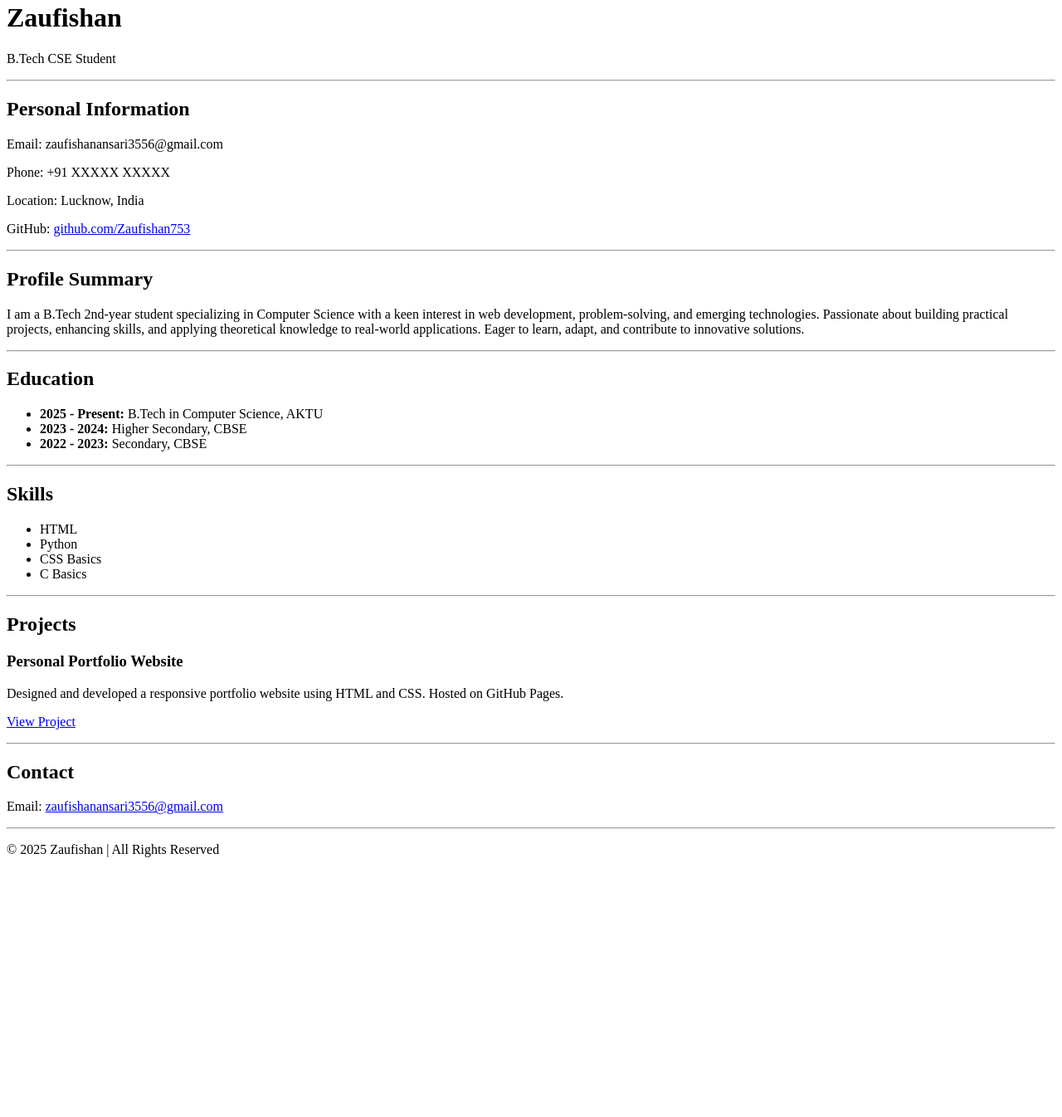
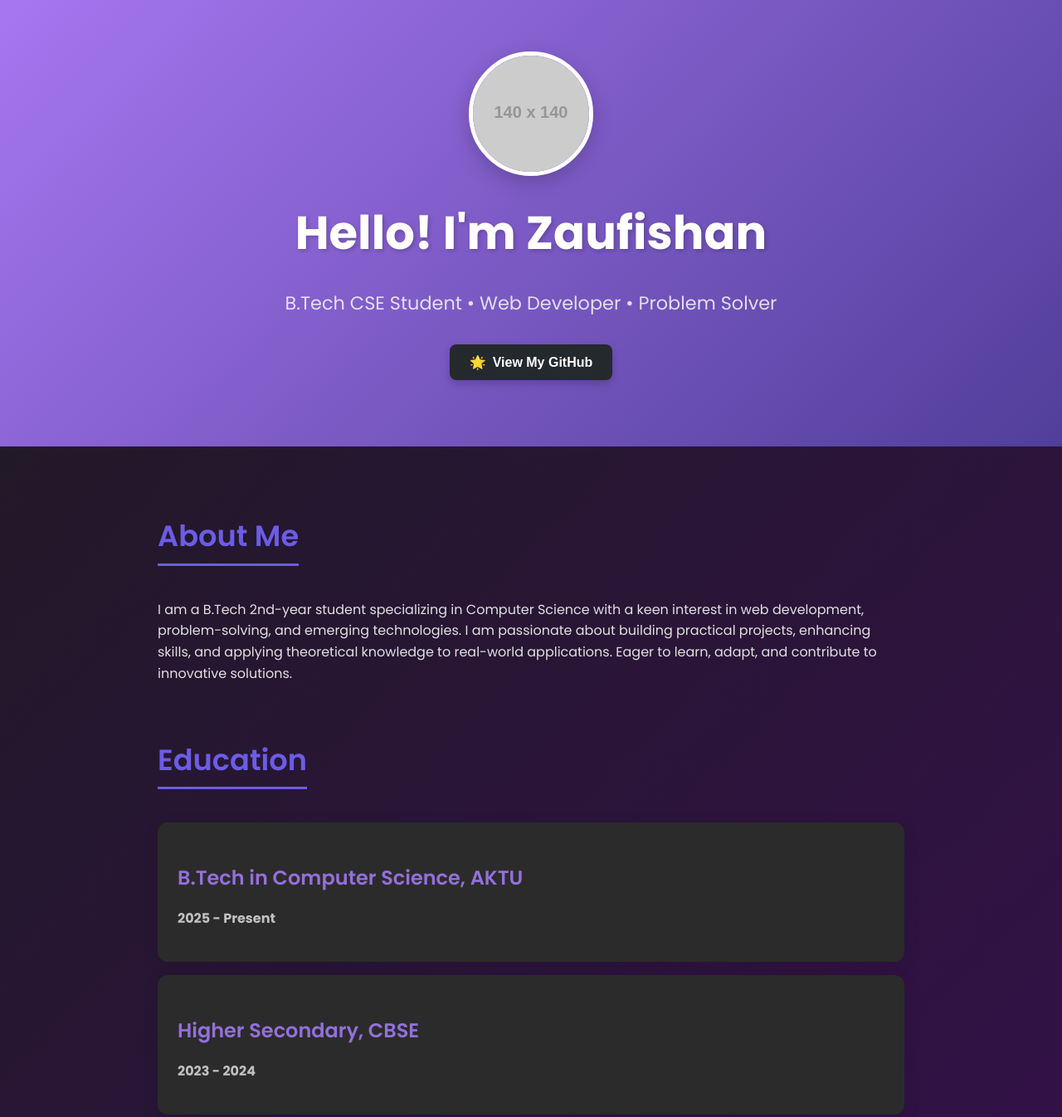
Before and after one commit to Zaufishan753/Portfolio, a plain HTML site: page index.html in a window 1280 px wide. Shown: the part 18-1364 px from the top of the page at 83% size. Before the commit the page ends 1067 px from the top, so only its background shows below. Drawn offline with Linux system fonts and the light colour scheme; placeholder pictures from the web are drawn by us.

Commit message:
Update index.html

```diff
--- a/index.html
+++ b/index.html
@@ -1,66 +1,254 @@
-<!DOCTYPE html>
+<!doctype html>
 <html lang="en">
 <head>
-    <meta charset="UTF-8">
-    <meta name="viewport" content="width=device-width, initial-scale=1.0">
-    <title>Zaufishan - Portfolio</title>
+  <meta charset="utf-8" />
+  <meta name="viewport" content="width=device-width,initial-scale=1" />
+  <title>Zaufishan — Portfolio</title>
+
+  <!-- CSS is now embedded directly in the HTML file -->
+  <style>
+    /* Importing a modern and professional font */
+    @import url('https://fonts.googleapis.com/css2?family=Poppins:wght@400;600;700&display=swap');
+
+    /* Basic styles for the entire page */
+    body {
+      font-family: 'Poppins', sans-serif;
+      margin: 0;
+      padding: 0;
+      background: linear-gradient(135deg, #1d1b20, #3c0c59); /* Changed to black and violet mixture */
+      color: #e0e0e0; /* Changed font color for better readability on dark background */
+      line-height: 1.6;
+    }
+
+    /* Hero section styling */
+    .hero {
+      text-align: center;
+      padding: 5rem 1rem;
+      background: linear-gradient(135deg, #a777f1, #513e9a); /* A deeper, more vibrant gradient */
+      color: white;
+    }
+
+    .avatar {
+      width: 140px;
+      height: 140px;
+      border-radius: 50%;
+      border: 5px solid white;
+      box-shadow: 0 8px 25px rgba(0, 0, 0, 0.2);
+      transition: transform 0.3s ease-in-out;
+      margin-bottom: 1rem;
+    }
+
+    .avatar:hover {
+      transform: scale(1.05);
+    }
+
+    .big-name {
+      font-size: 3.5rem;
+      font-weight: 700;
+      margin: 0;
+      color: white;
+      text-shadow: 2px 2px 5px rgba(0, 0, 0, 0.2);
+    }
+
+    .tagline {
+      font-size: 1.4rem;
+      color: rgba(255, 255, 255, 0.8);
+      margin-bottom: 2rem;
+    }
+
+    .github-btn {
+      background: #24292e; /* GitHub's brand color */
+      color: white;
+      border: none;
+      padding: 0.75rem 1.5rem;
+      font-size: 1rem;
+      font-weight: 600;
+      border-radius: 8px;
+      cursor: pointer;
+      transition: background-color 0.3s ease, transform 0.2s ease;
+      display: inline-flex;
+      align-items: center;
+      gap: 0.5rem;
+      box-shadow: 0 4px 10px rgba(0, 0, 0, 0.2);
+    }
+
+    .github-btn:hover {
+      background: #000;
+      transform: translateY(-2px);
+    }
+
+    /* Main content container */
+    main {
+      padding: 2rem;
+      max-width: 900px;
+      margin: auto;
+    }
+
+    /* Section headings */
+    h2 {
+      font-size: 2.2rem;
+      font-weight: 600;
+      color: #6c5ce7; /* Changed color for better readability */
+      border-bottom: 3px solid #6c5ce7;
+      display: inline-block;
+      padding-bottom: 0.25rem;
+      margin-top: 3rem;
+      margin-bottom: 1.5rem;
+    }
+
+    /* Skills list styling */
+    .skills-list {
+      list-style-type: none;
+      padding: 0;
+      display: flex;
+      flex-wrap: wrap;
+      gap: 1rem;
+    }
+
+    .skills-list li {
+      background-color: #6c5ce7;
+      color: white;
+      padding: 0.5rem 1rem;
+      border-radius: 20px;
+      font-weight: 600;
+    }
+
+    /* Project cards */
+    .project-card {
+      background: #2b2b2b; /* Changed card background for contrast */
+      padding: 1.5rem;
+      margin: 1rem 0;
+      border-radius: 12px;
+      box-shadow: 0 5px 20px rgba(0, 0, 0, 0.1);
+      transition: transform 0.3s ease;
+    }
+
+    .project-card:hover {
+      transform: translateY(-5px);
+      box-shadow: 0 8px 25px rgba(0, 0, 0, 0.15);
+    }
+
+    .project-card h3 {
+      font-size: 1.5rem;
+      font-weight: 600;
+      color: #9370db; /* Changed color for better readability */
+      margin-bottom: 0.5rem;
+    }
+
+    .project-card p {
+      color: #c0c0c0; /* Changed font color for better readability on dark background */
+    }
+
+    /* Contact section links */
+    a {
+      color: #9370db; /* Changed color for better readability */
+      text-decoration: none;
+      transition: color 0.3s ease;
+    }
+
+    a:hover {
+      color: #a777f1; /* Changed hover color for better readability */
+      text-decoration: underline;
+    }
+
+    /* Footer styling */
+    footer {
+      text-align: center;
+      padding: 1.5rem;
+      font-size: 0.9rem;
+      color: #999;
+      border-top: 1px solid #444; /* Changed border color for contrast */
+      margin-top: 3rem;
+    }
+
+    /* Styling for the heart icon in the footer */
+    .heart {
+      color: red;
+    }
+  </style>
+
+  <!-- Google Fonts for a more professional look -->
+  <link rel="preconnect" href="https://fonts.googleapis.com">
+  <link rel="preconnect" href="https://fonts.gstatic.com" crossorigin>
+  <link href="https://fonts.googleapis.com/css2?family=Poppins:wght@400;600;700&display=swap" rel="stylesheet">
 </head>
 <body>
+  <!-- Hero Section -->
+  <header class="hero">
+    <!-- Using a placeholder image with the initials ZA -->
+    <img class="avatar" src="https://placehold.co/140x140/513e9a/ffffff?text=ZA" alt="Zaufishan">
+    <h1 class="big-name">Hello! I'm Zaufishan</h1>
+    <p class="tagline">B.Tech CSE Student • Web Developer • Problem Solver</p>
+    <button class="github-btn" onclick="window.open('https://github.com/Zaufishan753','_blank')">
+      <span class="icon">🌟</span> View My GitHub
+    </button>
+  </header>
 
-<h1>Zaufishan</h1>
-<p>B.Tech CSE Student</p>
+  <main>
+    <!-- About Me Section -->
+    <section class="about">
+      <h2>About Me</h2>
+      <p>
+        I am a B.Tech 2nd-year student specializing in Computer Science with a keen interest in web development, problem-solving, and emerging technologies. I am passionate about building practical projects, enhancing skills, and applying theoretical knowledge to real-world applications. Eager to learn, adapt, and contribute to innovative solutions.
+      </p>
+    </section>
 
-<hr>
+    <!-- Education Section -->
+    <section class="education">
+      <h2>Education</h2>
+      <div class="project-card">
+        <h3>B.Tech in Computer Science, AKTU</h3>
+        <p><strong>2025 - Present</strong></p>
+      </div>
+      <div class="project-card">
+        <h3>Higher Secondary, CBSE</h3>
+        <p><strong>2023 - 2024</strong></p>
+      </div>
+      <div class="project-card">
+        <h3>Secondary, CBSE</h3>
+        <p><strong>2022 - 2023</strong></p>
+      </div>
+    </section>
 
-<h2>Personal Information</h2>
-<p>Email: zaufishanansari3556@gmail.com</p>
-<p>Phone: +91 XXXXX XXXXX</p>
-<p>Location: Lucknow, India</p>
-<p>GitHub: <a href="https://github.com/Zaufishan753">github.com/Zaufishan753</a></p>
-
-<hr>
-
-<h2>Profile Summary</h2>
-<p>I am a B.Tech 2nd-year student specializing in Computer Science with a keen interest in  web development, problem-solving, and emerging technologies. Passionate about building practical projects, enhancing skills, and applying theoretical knowledge to real-world applications. Eager to learn, adapt, and contribute to innovative solutions.</p>
-
-<hr>
-
-<h2>Education</h2>
-<ul>
-    <li><strong>2025 - Present:</strong> B.Tech in Computer Science, AKTU</li>
-    <li><strong>2023 - 2024:</strong> Higher Secondary, CBSE</li>
-    <li><strong>2022 - 2023:</strong> Secondary, CBSE</li>
-</ul>
-
-<hr>
-
+    <!-- Skills Section -->
+    <section class="skills">
       <h2>Skills</h2>
-<ul>
+      <ul class="skills-list">
         <li>HTML</li>
         <li>Python</li>
         <li>CSS Basics</li>
         <li>C Basics</li>
       </ul>
+    </section>
 
-<hr>
+    <!-- Projects Section -->
+    <section class="projects">
+      <h2>Projects</h2>
+      <div class="project-card">
+        <h3>💻 Personal Portfolio Website</h3>
+        <p>Designed and developed a responsive portfolio website using HTML and CSS. Hosted on GitHub Pages.</p>
+        <a href="https://zaufishan753.github.io/Portfolio/" class="github-btn" style="background-color: #6c5ce7; color: white;">View Project</a>
+      </div>
+    </section>
 
-<h2>Projects</h2>
-<h3>Personal Portfolio Website</h3>
-<p>Designed and developed a responsive portfolio website using HTML and CSS. Hosted on GitHub Pages.</p>
-<p><a href="https://zaufishan753.github.io/Portfolio/"">View Project</a></p>
+    <!-- Contact Section -->
+    <section class="contact">
+      <h2>Contact</h2>
+      <p>📧 Email: <a href="mailto:zaufishanansari3556@gmail.com">zaufishanansari3556@gmail.com</a></p>
+      <p>📱 Mobile: <a href="tel:XXXXX XXXXX">+91 XXXXX XXXXX</a></p>
+      <p>💼 LinkedIn: <a href="http://www.linkedin.com/in/your-linkedin" target="_blank">linkedin.com/in/your-linkedin</a></p>
+    </section>
+  </main>
 
-
-
-<hr>
-
-<h2>Contact</h2>
-<p>Email: <a href="zaufishanansari3556@gmail.com">zaufishanansari3556@gmail.com</a></p>
-
-<hr>
-
+  <!-- Footer -->
   <footer>
-    <p>&copy; 2025 Zaufishan | All Rights Reserved</p>
+    <p>© <span id="year"></span> Zaufishan | All Rights Reserved</p>
+    <p>Made with <span class="heart">❤️</span></p>
   </footer>
 
+  <script>
+    // JavaScript to dynamically set the current year in the footer
+    document.getElementById('year').textContent = new Date().getFullYear();
+  </script>
 </body>
 </html>
```
Lines whose indentation alone changed are shown as unchanged.
